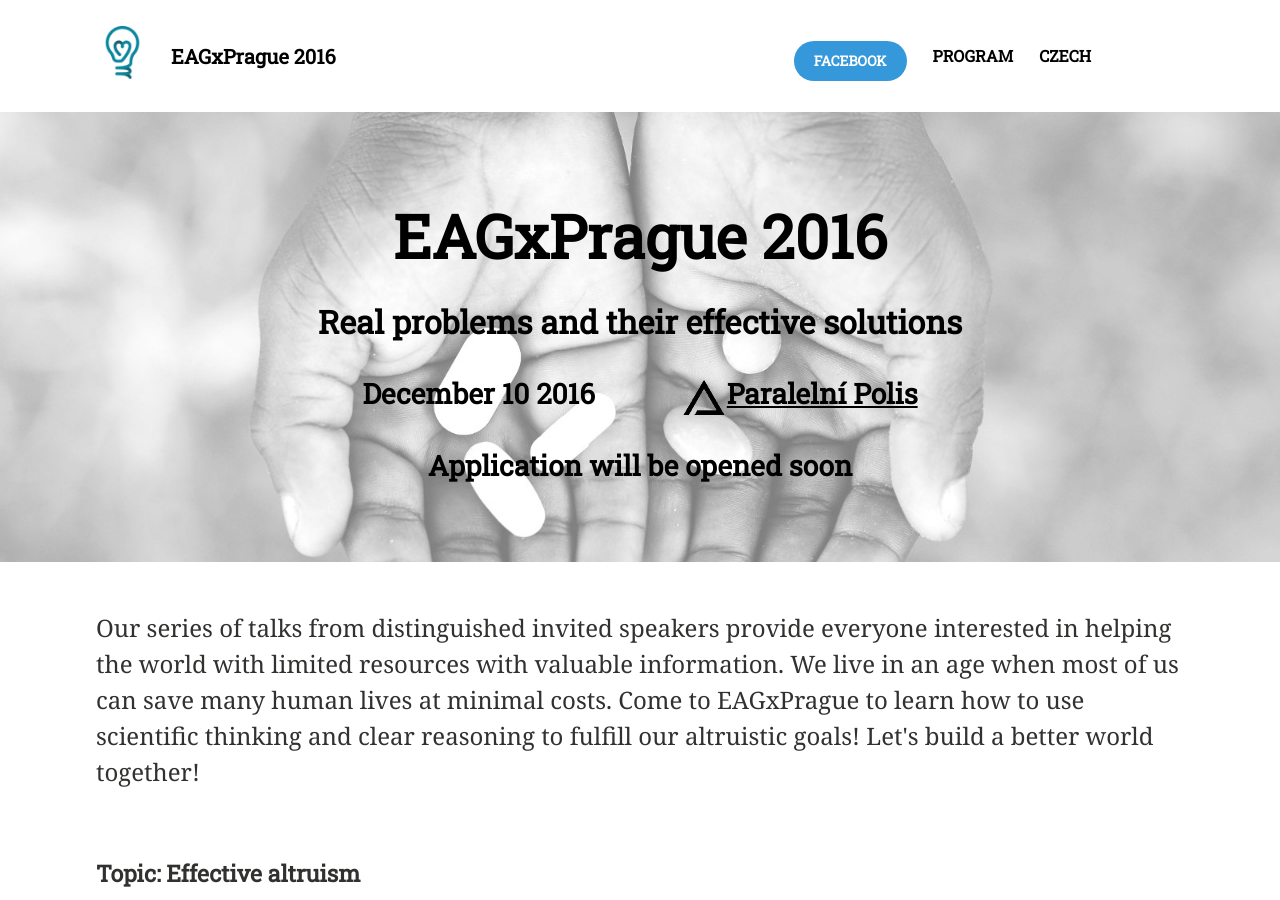
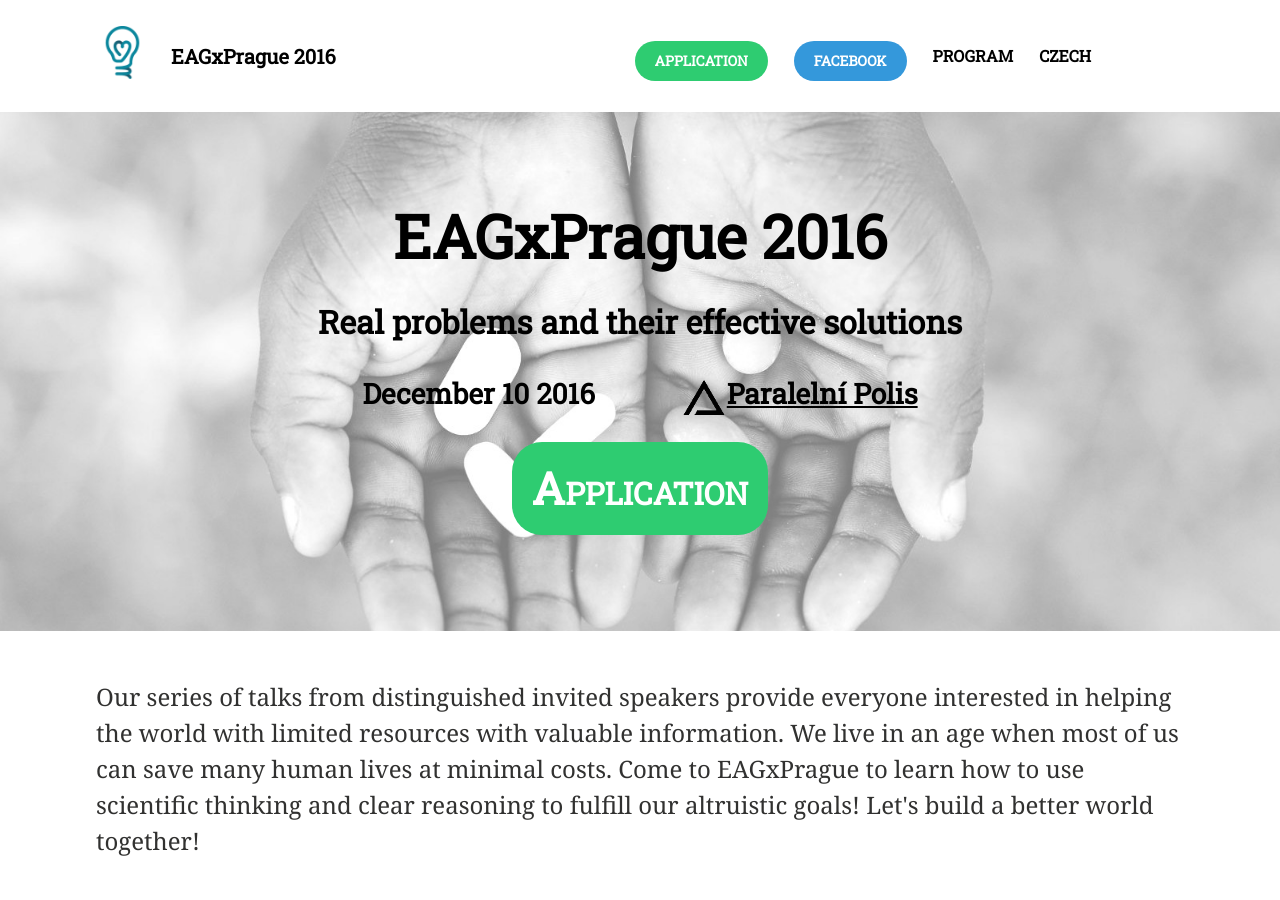
Before and after one commit to ea-czech-republic/eagxprague.org, a Jekyll site: the page built from english.md, in a window 1280 px wide and 900 px high. Built offline with Jekyll 4.4.1, drawn with Linux system fonts in a browser that asks for light colours; nearby versions of some CDN libraries.

Commit message:
Add English application form

```diff
--- a/_layouts/home.html
+++ b/_layouts/home.html
@@ -74,7 +74,7 @@
 	<h3>10. prosince 2016<span style="display: inline-block; width: 80px;"></span> <a
 	   href="https://www.paralelnipolis.cz/"><img src="images/pp-black-75.png">Paralelní Polis</a></h3>
 
-    <h3><a href="https://goo.gl/forms/mVaVHPA60dy36Et73" class="btn btn-success" id="primary-reg-button" href="#reg">Přihláška</a></h3>
+    <h3><a href="https://goo.gl/forms/mVaVHPA60dy36Et73" class="btn btn-success" id="primary-reg-button">Přihláška</a></h3>
       </div><!-- /.page-lead-content -->
     </div><!-- /.page-lead -->
     {% endif %}
--- a/_layouts/home_en.html
+++ b/_layouts/home_en.html
@@ -39,7 +39,7 @@
 <ul class="menu-item">
 	<li class="home"><a href="/">{{ site.title }}</a></li>
 
-    <!--	<li><a href="#TODO" class="prihlaska-top"><span class="btn btn-success">Application</span></a></li>-->
+	<li><a href="https://goo.gl/forms/MdzZPwUsGf8e210P2" class="prihlaska-top"><span class="btn btn-success">Application</span></a></li>
 	<li><a href="https://www.facebook.com/events/1316555661712747/" class="facebook-top"><span class="btn btn-info">Facebook</span></a></li>
 	<li><a href="{{ domain }}/#program">Program</a></li>
 	<li><a href="{{ domain }}/">Czech</a></li>
@@ -54,7 +54,7 @@
 <ul class="menu-item">
 	<li class="home"><a href="/">{{ site.title }}</a></li>
 
-    <!--	<li><a href="#TODO" class="prihlaska-top"><span class="btn btn-success">Application</span></a></li>-->
+	<li><a href="https://goo.gl/forms/MdzZPwUsGf8e210P2" class="prihlaska-top"><span class="btn btn-success">Application</span></a></li>
 	<li><a href="https://www.facebook.com/events/1316555661712747/" class="facebook-top"><span class="btn btn-info">Facebook</span></a></li>
 	<li><a href="{{ domain }}/#program">Program</a></li>
 	<li><a href="{{ domain }}/">Czech</a></li>
@@ -71,9 +71,7 @@
 	<h3>December 10 2016<span style="display: inline-block; width: 80px;"></span> <a
 	   href="https://www.paralelnipolis.cz/"><img src="images/pp-black-75.png">Paralelní Polis</a></h3>
 
-<!--	<h3><a class="btn btn-success" id="primary-reg-button"				href="#reg">Application</a></h3> -->
-<h3>Application will be opened soon</h3>
-        <!-- <a href="http://efektivni-altruismus.cz/o-ea/" class="btn-inverse">Více informací</a> -->
+	<h3><a class="btn btn-success" id="primary-reg-button" href="https://goo.gl/forms/MdzZPwUsGf8e210P2">Application</a></h3>
       </div><!-- /.page-lead-content -->
     </div><!-- /.page-lead -->
     {% endif %}
@@ -158,7 +156,7 @@
 		<nav role="navigation" class="menu bottom-menu">
 			<ul class="menu-item">
 				<li><a href="{{ domain }}/">EAGxPrague 2016</a></li>
-                <!--			<li><a href="#TODO">Application</a></li>-->
+				<li><a href="https://goo.gl/forms/MdzZPwUsGf8e210P2">Application</a></li>
 				<li><a href="{{ domain }}/#program">Program</a></li>
 				<li><a href="{{ domain }}/">Czech</a></li>
 			</ul>
--- a/english.md
+++ b/english.md
@@ -143,7 +143,7 @@ We thank Mr. Jan Bárta for his generous financial support of EAGxPrague.
 </div>
 </div>
 
-<div class="speaker"> <!--TODO: predelat na vlastni tridu, zatim ukradeno od speakeru -->
+<div class="sponsor">
 <a href="https://www.paralelnipolis.cz/"><img src="images/paralelnipolis.jpg"
 	style="width: 180px;" ></a>
 <p>
--- a/notes.txt
+++ b/notes.txt
@@ -1,20 +1,15 @@
-
-
 TODO-NOW:
 - naštelovat doménu, včetně www.
 - https
 - 404
 - fb/... sdílení
-- fb stránka
 - twitter
 - odkazy nejsou moc viditelný (eg: 404)
 - rss
-
 
 TODO-SOMETIME:
 - responsivita designu
 - cdn v česku, eg: cloudflare
 
-
 POZN:
 - fotka z planety je odsud: http://eol.jsc.nasa.gov/SearchPhotos/photo.pl?mission=ISS045&roll=E&frame=27869
```
